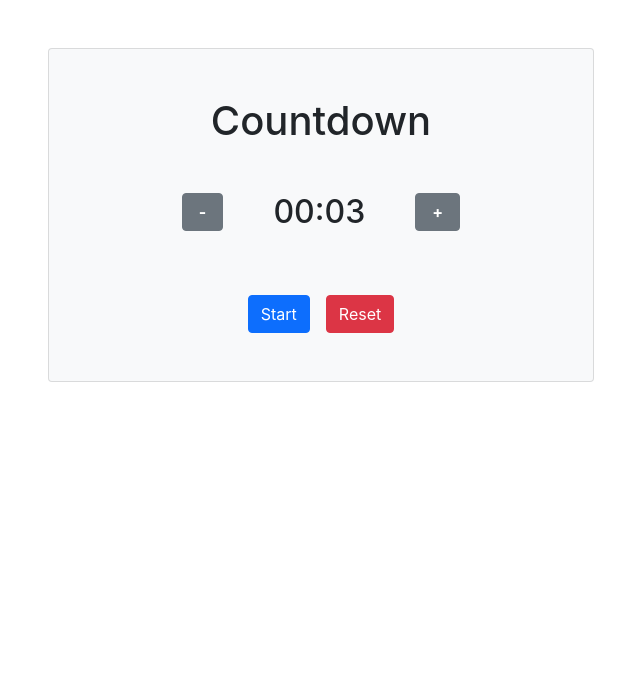
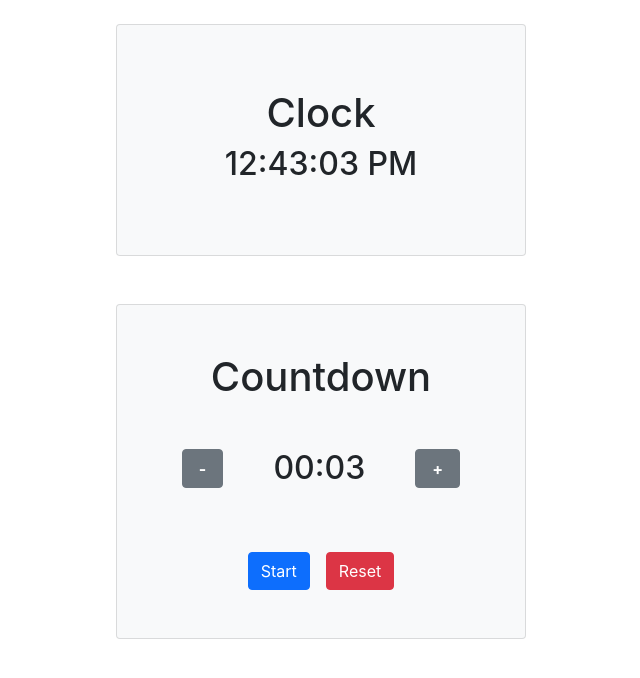
Before and after one commit to SilviuIordache/ReactTime, a React (Create React App) app: page / in a window 1280 px wide. Shown: the top 678 px of the page, without its empty margins (319-959 px from the left). Built offline with nearby package versions, Linux system fonts and the light colour scheme.

Commit message:
Structure componetns separately

```diff
--- a/src/App.js
+++ b/src/App.js
@@ -1,12 +1,23 @@
 import './App.css';
 import Countdown from './components/Countdown.js'
+import Clock from './components/Clock.js'
 
 
 function App() {
   return (
     <div className="App">
-      {/* <Clock/> */}
-      <Countdown/>
+      <container>
+        <div className="row d-flex justify-content-center mt-4">
+          <div className="col-4">
+            <Clock/>
+          </div>
+        </div>
+        <div className="row d-flex justify-content-center">
+          <div className="col-4">
+            <Countdown/>
+          </div>
+        </div>
+      </container>
     </div>
   );
 }
--- /dev/null
+++ b/src/components/Clock.css
@@ -0,0 +1,3 @@
+.clock-container {
+  padding: 4rem 0 4rem 0;
+}
--- a/src/components/Clock.js
+++ b/src/components/Clock.js
@@ -1,4 +1,5 @@
 import React from 'react';
+import './Clock.css';
 
 export default class Clock extends React.Component {
   constructor(props) {
@@ -25,9 +26,9 @@ export default class Clock extends React.Component {
 
   render() {
     return (
-      <div>
-        <h1>Clock component</h1>
-        <h2>It is {this.state.date.toLocaleTimeString()}.</h2>
+      <div className="card bg-light clock-container">
+        <h1>Clock</h1>
+        <h2>{this.state.date.toLocaleTimeString()}</h2>
       </div>
     );
   }
--- a/src/components/Countdown.js
+++ b/src/components/Countdown.js
@@ -182,9 +182,6 @@ export default class Countdown extends React.Component {
 
   render() {
     return (
-      <div className="container  countdown-outer-container">
-        <div className="row d-flex justify-content-center">
-          <div className="col-12 col-lg-6">
       <div className="countdown-container card bg-light">
         <h1 className='mb-5'>Countdown</h1>
         <div className='timer-container'>
@@ -195,9 +192,6 @@ export default class Countdown extends React.Component {
         { this.TimerButtons()}
         { this.TimerEndMessage()}
       </div>
-          </div>
-        </div>
-      </div>
     );
   }
 }
```
Lines whose indentation alone changed are shown as unchanged.
